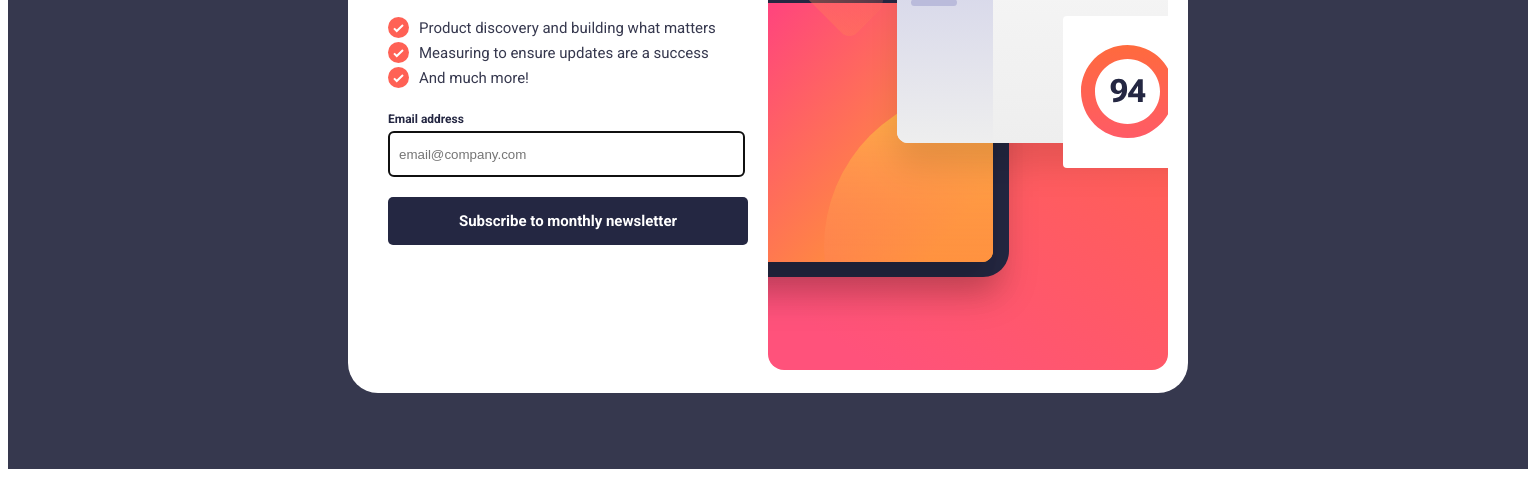
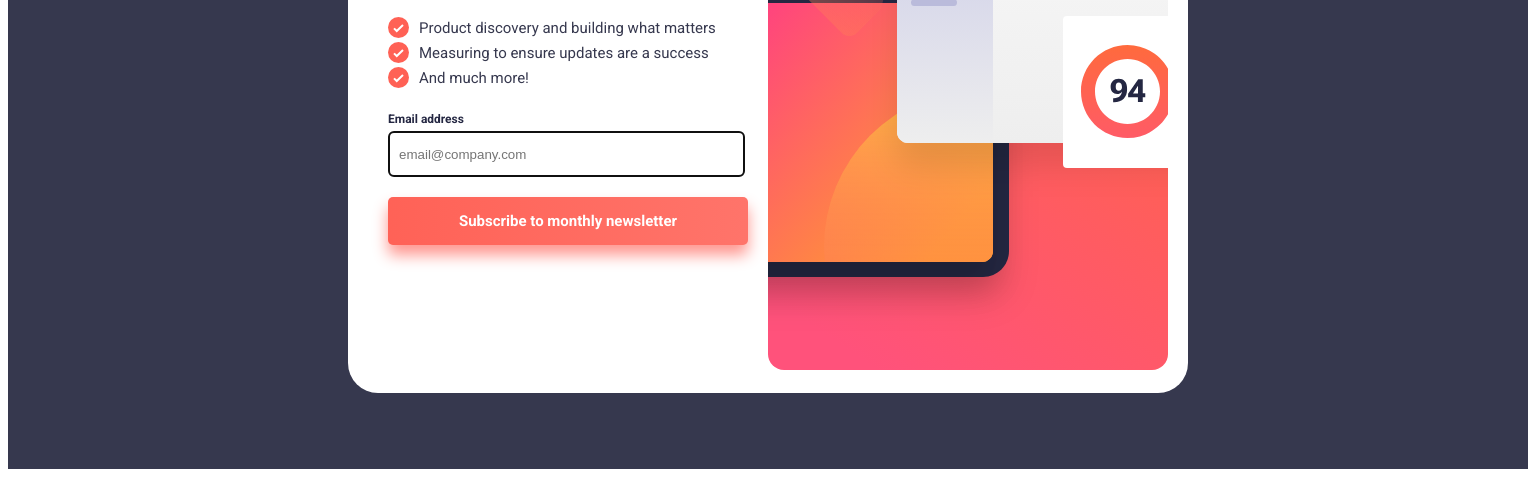
Before and after one commit to alexandrav01/Newsletter-sign-up-form, a plain HTML site: page index.html in a window 1536 px wide. In both pictures the pointer is over the element 568 px from the left and 552 px from the top of the page. Shown: the part 331-808 px from the top of the page. Drawn offline with Linux system fonts and the light colour scheme.

Commit message:
Desktop Active States

```diff
--- a/index-style.css
+++ b/index-style.css
@@ -181,4 +181,9 @@ input{
         font-weight: 700;
     }
 
+    .subscribe-wrap:hover{
+      background-image: linear-gradient(to right, hsl(4, 100%, 67%),rgb(255, 116, 106));
+      box-shadow: 0px 10px 15px hsl(4, 100%, 78%);
+    }
+
 }
```
